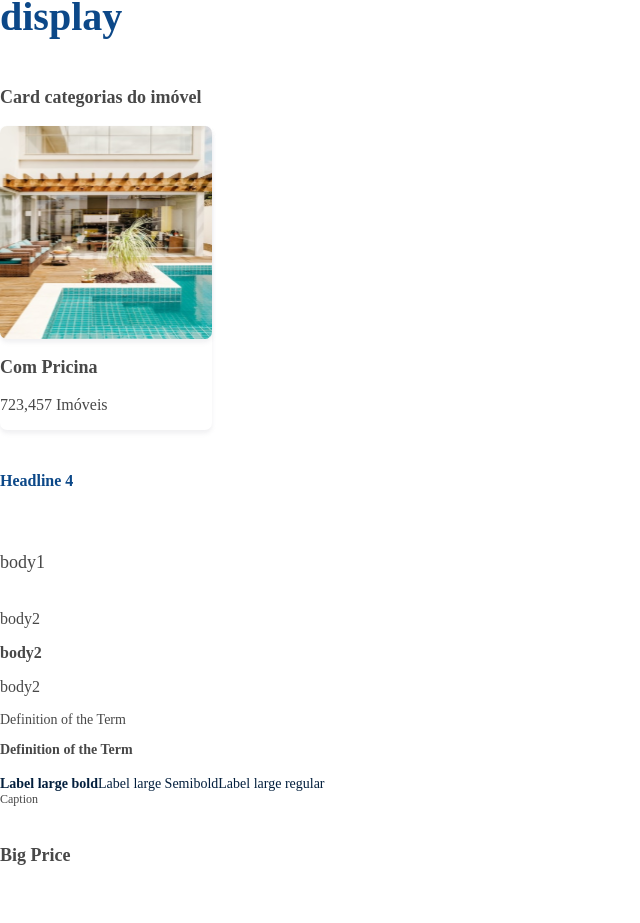
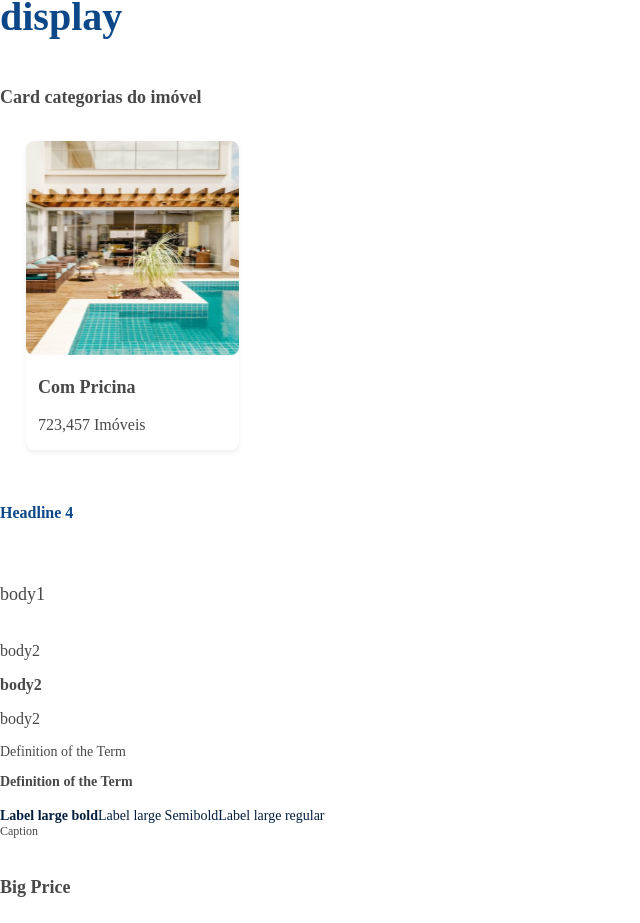
Before and after one commit to deboraCs26/desafio-taqtile-debora, a React (Create React App) app: page / in a window 1280 px wide. Shown: the part 938-1861 px from the top of the page, without its empty margins (0-640 px from the left). Built offline with nearby package versions, Linux system fonts and the light colour scheme.

Commit message:
styleguide task property items

```diff
--- a/src/card-categorias-de-imoveis/card-category.css
+++ b/src/card-categorias-de-imoveis/card-category.css
@@ -1,13 +1,16 @@
-.card-container{
-  display: flex;
+.card-container {
   border-radius: 7px;
-  flex-direction:column;
-  box-shadow: 0px 3.40299px 4.53731px rgba(153, 155, 168, 0.15);
+  padding: 15px 26px 12px;
+}
+.card {
+  box-shadow: 0px 3px 4px rgba(153, 155, 168, 0.15);
   cursor: pointer;
-  height: 304px;
-  width: 212px;
+  border-radius: 8px;
+  display: inline-block;
 }
-
-.card-container img {
-  border-radius: 7px;
+.img {
+  border-radius: 8px;
 }
+.card-text {
+  padding-left: 12px;
+}
--- a/src/card-categorias-de-imoveis/card-category.tsx
+++ b/src/card-categorias-de-imoveis/card-category.tsx
@@ -13,11 +13,15 @@ export const CardCategory = ({ image, title, description }: CardProps) => {
 
   return (
     <div className="card-container">
-      <img src={image} alt="Card" className="card-container img" />
-      <div>
-        <H3>{title}</H3>
-        <Body2>{description}</Body2>
+      <div className='card'>
+        <img src={image} alt="Card" className="img" />
+        <div className='card-text'>
+          <H3>{title}</H3>
+          <Body2>{description}</Body2>
+        </div>
+
       </div>
+
     </div>
   );
 };
```
